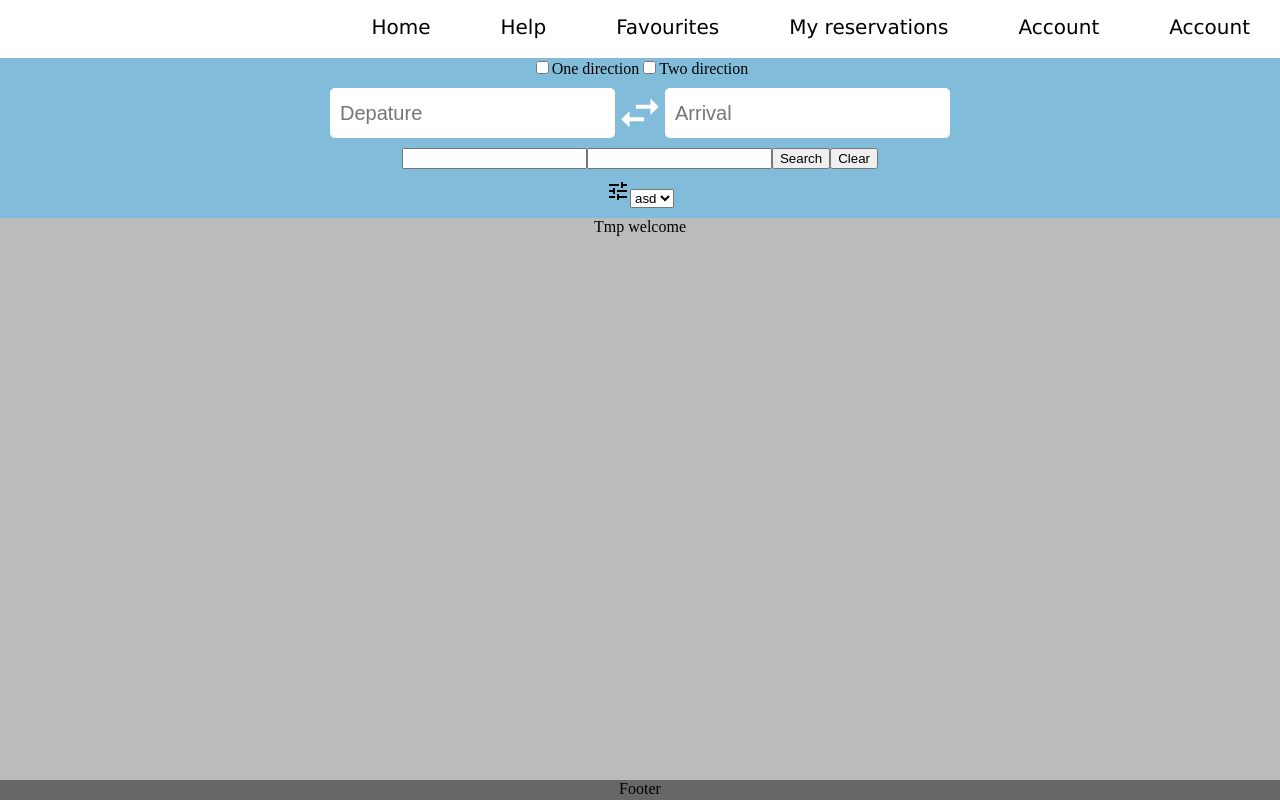
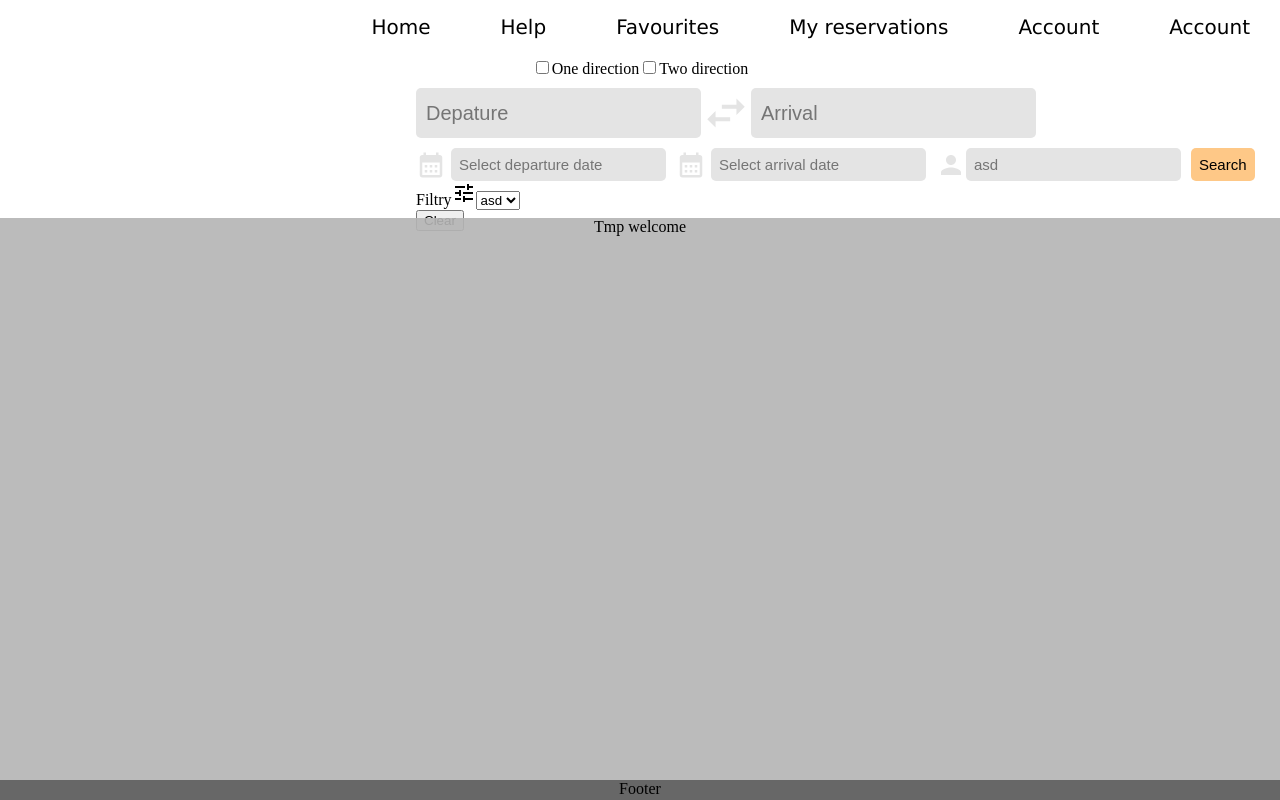
Before and after one commit to Sebastian029/ISI_frontend, a React (Vite) app in the folder app/: page / in a window 1280 px wide. Built offline with nearby package versions, Linux system fonts and the light colour scheme.

Commit message:
basic axios get

```diff
--- a/app/package.json
+++ b/app/package.json
@@ -21,6 +21,7 @@
     "axios": "^1.6.8",
     "http-proxy-middleware": "^2.0.6",
     "react": "^18.2.0",
+    "react-datepicker": "^6.5.0",
     "react-dom": "^18.2.0",
     "react-feather": "^2.0.10",
     "react-router-dom": "^6.22.3",
--- a/app/src/App.jsx
+++ b/app/src/App.jsx
@@ -1,30 +1,28 @@
 import { useState } from "react";
 import { BrowserRouter, Routes, Route } from "react-router-dom";
 
-import './global.css';
+import "./global.css";
 
 import HomeScreen from "./Components/HomeScreen/HomeScreen.jsx";
 import AccountScreen from "./Components/AccountScreen/AccountScreen.jsx";
-
+import ErrorPage from "./errorPage.jsx";
 
 function App() {
   const appStyles = {
-    height: '100vh',
-    display: 'flex',
-    flexDirection: 'column',
+    height: "100vh",
+    display: "flex",
+    flexDirection: "column",
   };
-
 
   return (
     <BrowserRouter>
       <Routes>
-          <Route path="account" element={<AccountScreen />} />
-          <Route path="/" element={<HomeScreen/>}/>
-          <Route path="*" element={<HomeScreen/>}>
-        </Route>
+        <Route path="account" element={<AccountScreen />} />
+        <Route path="/" element={<HomeScreen />} />
+        <Route path="*" element={<ErrorPage />}></Route>
       </Routes>
     </BrowserRouter>
   );
 }
 
-export default App
+export default App;
--- a/app/src/Components/HomeScreen/HomeScreen.jsx
+++ b/app/src/Components/HomeScreen/HomeScreen.jsx
@@ -1,31 +1,30 @@
 import { useState } from "react";
 import TopBar from "./TopBar/TopBar.jsx";
-import MainFinder from "./MainFinder/MainFinder.jsx"
+import MainFinder from "./MainFinder/MainFinder.jsx";
 import Content from "./Content/Content.jsx";
 import Footer from "./Footer/Footer.jsx";
 import Welcome from "./Welcome/Welcome.jsx";
 
 function HomeScreen() {
   const appStyles = {
-    height: '100vh',
-    display: 'flex',
-    flexDirection: 'column',
+    height: "100vh",
+    display: "flex",
+    flexDirection: "column",
   };
 
   const [finderActive, setfinderActive] = useState(false);
+  const [flights, setFlights] = useState([{}]);
 
   return (
     <>
       <div style={appStyles}>
-
-        <TopBar/>
-        <MainFinder activateFinder={setfinderActive}/>
-        {finderActive ? <Content/> : <Welcome/>}
-        <Footer/>
+        <TopBar />
+        <MainFinder activateFinder={setfinderActive} setFlights={setFlights} />
+        {finderActive ? <Content flights={flights} /> : <Welcome />}
+        <Footer />
       </div>
-
     </>
   );
 }
 
-export default HomeScreen
+export default HomeScreen;
--- a/app/src/Components/HomeScreen/MainFinder/MainFinder.jsx
+++ b/app/src/Components/HomeScreen/MainFinder/MainFinder.jsx
@@ -1,20 +1,70 @@
-import styles from './MainFinder.module.css'
-import PropTypes from 'prop-types';
+import styles from "./MainFinder.module.css";
+import PropTypes from "prop-types";
+import DatePicker from "react-datepicker";
+import "react-datepicker/dist/react-datepicker.css";
 
-import SwapHorizIcon from '@mui/icons-material/SwapHoriz';
-import TuneIcon from '@mui/icons-material/Tune';
-import { useState } from 'react';
+import SwapHorizIcon from "@mui/icons-material/SwapHoriz";
+import TuneIcon from "@mui/icons-material/Tune";
+import CalendarMonthIcon from "@mui/icons-material/CalendarMonth";
+import PersonIcon from "@mui/icons-material/Person";
+import { useState } from "react";
+import { useRef } from "react";
 
-function MainFinder({activateFinder}){
-    const [value1, setValue1] = useState('');
-    const [value2, setValue2] = useState('');
+import axios from "./../../../axiosInstance";
+
+function MainFinder({ activateFinder, setFlights }) {
+  const [departureTextInput, setDepartureTextInput] = useState("");
+  const [arrivalTextInput, setArrivalTextInput] = useState("");
+  const [departureDateInput, setDepartureDateInput] = useState("");
+  const [arrivalDateInput, setArrivaleDateInput] = useState("");
+  const datePickerRefDeparture = useRef(null);
+  const datePickerRefArrival = useRef(null);
 
   const handleSwap = () => {
-        const temp = value1;
-        setValue1(value2);
-        setValue2(temp);
+    const temp = departureTextInput;
+    setDepartureTextInput(arrivalTextInput);
+    setArrivalTextInput(temp);
   };
-    return(
+
+  const formatDate = (date) => {
+    const year = date.getFullYear();
+    const month = (date.getMonth() + 1).toString().padStart(2, "0");
+    const day = date.getDate().toString().padStart(2, "0");
+    return `${year}-${month}-${day}`;
+  };
+
+  const getFlights = async () => {
+    try {
+      console.log(departureTextInput);
+      console.log(arrivalTextInput);
+      console.log(formatDate(departureDateInput));
+      const response = await axios.get("/flights_with_airports", {
+        params: {
+          departure_airport: departureTextInput,
+          arrive_airport: arrivalTextInput,
+          data_lotu: formatDate(departureDateInput),
+        },
+      });
+
+      console.log("Data posted successfully:", response.data);
+      if (response.data) {
+        setFlights(response.data);
+      }
+
+      // setDepartureTextInput("");
+      // setArrivalTextInput("");
+      // setDepartureDateInput("");
+      // setArrivaleDateInput("");
+      // activateFinder(true);
+    } catch (error) {
+      console.error("Error posting data: elements not found");
+      setFlights([]);
+    } finally {
+      activateFinder(true);
+    }
+  };
+
+  return (
     <>
       <div className={styles.mainBox}>
         <div className={styles.checkBoxRow}>
@@ -27,36 +77,83 @@ function MainFinder({activateFinder}){
             Two direction
           </div>
         </div>
-
+        <div className={styles.globalInputBox}>
           <div className={styles.destinationInputRow}>
-                    <input className={styles.textInput} type="text" value={value1} onChange={(e) => setValue1(e.target.value)} placeholder='Depature'/>
-                    <SwapHorizIcon className={styles.icon}  onClick={handleSwap} />
-                    <input className={styles.textInput} type="text" value={value2} onChange={(e) => setValue2(e.target.value)} placeholder='Arrival'/>
+            <input
+              className={styles.textInput}
+              type="text"
+              value={departureTextInput}
+              onChange={(e) => setDepartureTextInput(e.target.value)}
+              placeholder="Depature"
+            />
+            <SwapHorizIcon className={styles.iconSwap} onClick={handleSwap} />
+            <input
+              className={styles.textInput}
+              type="text"
+              value={arrivalTextInput}
+              onChange={(e) => setArrivalTextInput(e.target.value)}
+              placeholder="Arrival"
+            />
           </div>
 
           <div>
-                    <input type="text"></input>
-                    <input type="text"></input>
-                    <input type="button" value={"Search"} onClick={() => activateFinder(true)}></input>
-                    <input type="button" value={"Clear"} onClick={() => activateFinder(false)}></input>
+            <div className={styles.datePickerBox}>
+              <CalendarMonthIcon
+                className={styles.icon}
+                onClick={() => datePickerRefDeparture.current.setFocus(true)}
+              />
+              <DatePicker
+                ref={datePickerRefDeparture}
+                className={styles.dateInput}
+                selected={departureDateInput}
+                onChange={(date) => setDepartureDateInput(date)}
+                dateFormat="yyyy-MM-dd"
+                placeholderText="Select departure date"
+              />
+              <CalendarMonthIcon
+                className={styles.icon}
+                onClick={() => datePickerRefArrival.current.setFocus(true)}
+              />
+              <DatePicker
+                ref={datePickerRefArrival}
+                className={styles.dateInput}
+                selected={arrivalDateInput}
+                onChange={(date) => setArrivaleDateInput(date)}
+                dateFormat="yyyy-MM-d"
+                placeholderText="Select arrival date"
+              />
+              <PersonIcon className={styles.icon} />
+              <input type="text" placeholder="asd" className={styles.abc} />
+              <input
+                type="button"
+                className={styles.confirmButton}
+                value={"Search"}
+                onClick={() => getFlights()}
+              />
             </div>
-
             <div>
-                    <TuneIcon/>
+              Filtry
+              <TuneIcon />
               <select>
                 <option>asd</option>
               </select>
-
             </div>
 
-
+            <input
+              type="button"
+              value={"Clear"}
+              onClick={() => activateFinder(false)}
+            />
+          </div>
+        </div>
       </div>
     </>
   );
 }
 
 MainFinder.propTypes = {
-    activateFinder: PropTypes.func.isRequired
+  activateFinder: PropTypes.func.isRequired,
+  setFlights: PropTypes.func.isRequired,
 };
 
-export default MainFinder
+export default MainFinder;
--- a/app/src/Components/HomeScreen/MainFinder/MainFinder.module.css
+++ b/app/src/Components/HomeScreen/MainFinder/MainFinder.module.css
@@ -1,40 +1,98 @@
-.mainBox{
+.mainBox {
   display: flex;
   flex-direction: column;
   width: 100%;
   height: 20vh;
-    background-color: rgb(129, 189, 218);
-    gap:10px;
+  background-color: rgb(255, 255, 255);
+  gap: 10px;
   align-items: center;
 }
 
-.box{
+.box {
   padding: 10px;
   border: 1px solid black;
 }
 
-.checkBoxRow{
+.checkBoxRow {
   display: flex;
 }
 
-.destinationInputRow{
+.destinationInputRow {
   display: flex;
+  justify-content: space-between;
 }
 
-.textInput{
-    border:0px;
+.textInput {
+  border: 0px;
   border-radius: 5px;
   padding: 10px;
   font-family: Arial, Helvetica, sans-serif;
   font-size: 20px;
+  background-color: #e4e4e4;
+}
+.destinationInputRow > input {
+  flex: 3;
 }
 
 input:focus {
   outline: none;
 }
 
-.icon{
-    color:white;
+.iconSwap {
+  color: #e4e4e4;
   cursor: pointer;
   font-size: 50px !important;
 }
+
+.globalInputBox {
+  width: 35%;
+}
+
+.datePickerBox {
+  display: flex;
+  margin-top: 10px;
+  justify-content: space-between;
+  max-width: 100%;
+  align-items: center;
+}
+
+.dateInput {
+  border: 0px;
+  border-radius: 5px;
+  padding: 8px;
+  font-family: Arial, Helvetica, sans-serif;
+  font-size: 15px;
+  background-color: #e4e4e4;
+  margin-left: 5px;
+  margin-right: 10px;
+}
+
+.abc {
+  border: 0px;
+  border-radius: 5px;
+  padding: 8px;
+  font-family: Arial, Helvetica, sans-serif;
+  font-size: 15px;
+  background-color: #e4e4e4;
+}
+
+.confirmButton {
+  flex: 1;
+  margin-left: 10px;
+  background-color: var(--main-color);
+  border: 0px;
+  border-radius: 5px;
+  font-size: 15px;
+  font-weight: 500;
+  padding: 8px;
+  cursor: pointer;
+}
+.confirmButton:hover {
+  background-color: var(--main-color-2);
+}
+
+.icon {
+  color: #e4e4e4;
+  cursor: pointer;
+  font-size: 30px !important;
+}
--- a/app/src/Components/HomeScreen/Modal/Modal.jsx
+++ b/app/src/Components/HomeScreen/Modal/Modal.jsx
@@ -1,7 +1,7 @@
-import React, { useState } from "react";
+import { useState } from "react";
 import "./Modal.css";
-import GoogleIcon from '@mui/icons-material/Google';
-import CloseIcon from '@mui/icons-material/Close';
+import GoogleIcon from "@mui/icons-material/Google";
+import CloseIcon from "@mui/icons-material/Close";
 
 export default function Modal() {
   const [modal, setModal] = useState(false);
@@ -10,15 +10,14 @@ export default function Modal() {
   const [loginInput, setLoginInput] = useState("");
   const [passwordInput, setPasswordInput] = useState("");
 
-
   const toggleModal = () => {
     setModal(!modal);
   };
 
-  if(modal) {
-    document.body.classList.add('active-modal')
+  if (modal) {
+    document.body.classList.add("active-modal");
   } else {
-    document.body.classList.remove('active-modal')
+    document.body.classList.remove("active-modal");
   }
 
   return (
@@ -31,55 +30,64 @@ export default function Modal() {
         <div className="modal">
           <div onClick={toggleModal} className="overlay"></div>
 
-          {login &&( <div className="modal-content">
+          {login && (
+            <div className="modal-content">
+              <h2>Login</h2>
 
-             <h2>Login</h2>
+              <p>
+                {" "}
+                Hey, enter your details to get <br /> sign in to your account{" "}
+              </p>
 
-             <p> Hey, enter your details to get <br/> sign in to your account </p>
+              <input
+                type="text"
+                placeholder="Login"
+                className="data-field"
+                value={loginInput}
+                onChange={(e) => setLoginInput(e.target.value)}
+              />
 
+              <input
+                type="password"
+                placeholder="Password"
+                className="data-field"
+                value={passwordInput}
+                onChange={(e) => setPasswordInput(e.target.value)}
+              />
 
-                <input type="text" placeholder="Login" className="data-field" value={loginInput} onChange={(e) => setLoginInput(e.target.value)}/>
-
-                <input type="password" placeholder="Password" className="data-field" value={passwordInput} onChange={(e) => setPasswordInput(e.target.value)}/>
-
-                <input type="button" value="Sign in" className="confirm-button"/>
+              <input type="button" value="Sign in" className="confirm-button" />
 
               <p>- or log in with-</p>
               <div className="google-auth">
-                <GoogleIcon/>
+                <GoogleIcon />
                 Google
               </div>
 
-              <p className="register-reference" onClick={() => setLogin(false)}>Don't have an account? <b>Register now</b></p>
-
+              <p className="register-reference" onClick={() => setLogin(false)}>
+                Don`t have an account? <b>Register now</b>
+              </p>
 
               <button className="close-modal" onClick={toggleModal}>
-                <CloseIcon/>
+                <CloseIcon />
               </button>
-              </div>)}
+            </div>
+          )}
 
-              {!login &&( <div className="modal-content">
-
+          {!login && (
+            <div className="modal-content">
               <h2>Register</h2>
-
               Email
               <input type="text" placeholder="Login"></input>
-
               Password
               <input type="password" placeholder="Password"></input>
-
               <input type="button" value="Login"></input>
-
               <button className="close-modal" onClick={toggleModal}>
-                <CloseIcon/>
+                <CloseIcon />
               </button>
-              </div>)}
-
+            </div>
+          )}
         </div>
       )}
-
-
-
     </>
   );
 }
--- /dev/null
+++ b/app/src/errorPage.jsx
@@ -0,0 +1,5 @@
+function ErrorPage() {
+  return <p>ERROR 404</p>;
+}
+
+export default ErrorPage;
```
Also changed, not shown: app/src/Components/HomeScreen/Content/Content.jsx (+40 -13 lines), app/src/Components/HomeScreen/Modal/Modal.css (+14 -16 lines), 1 other file (tests, documents, lock files or other folders). Lines whose indentation alone changed are shown as unchanged.
